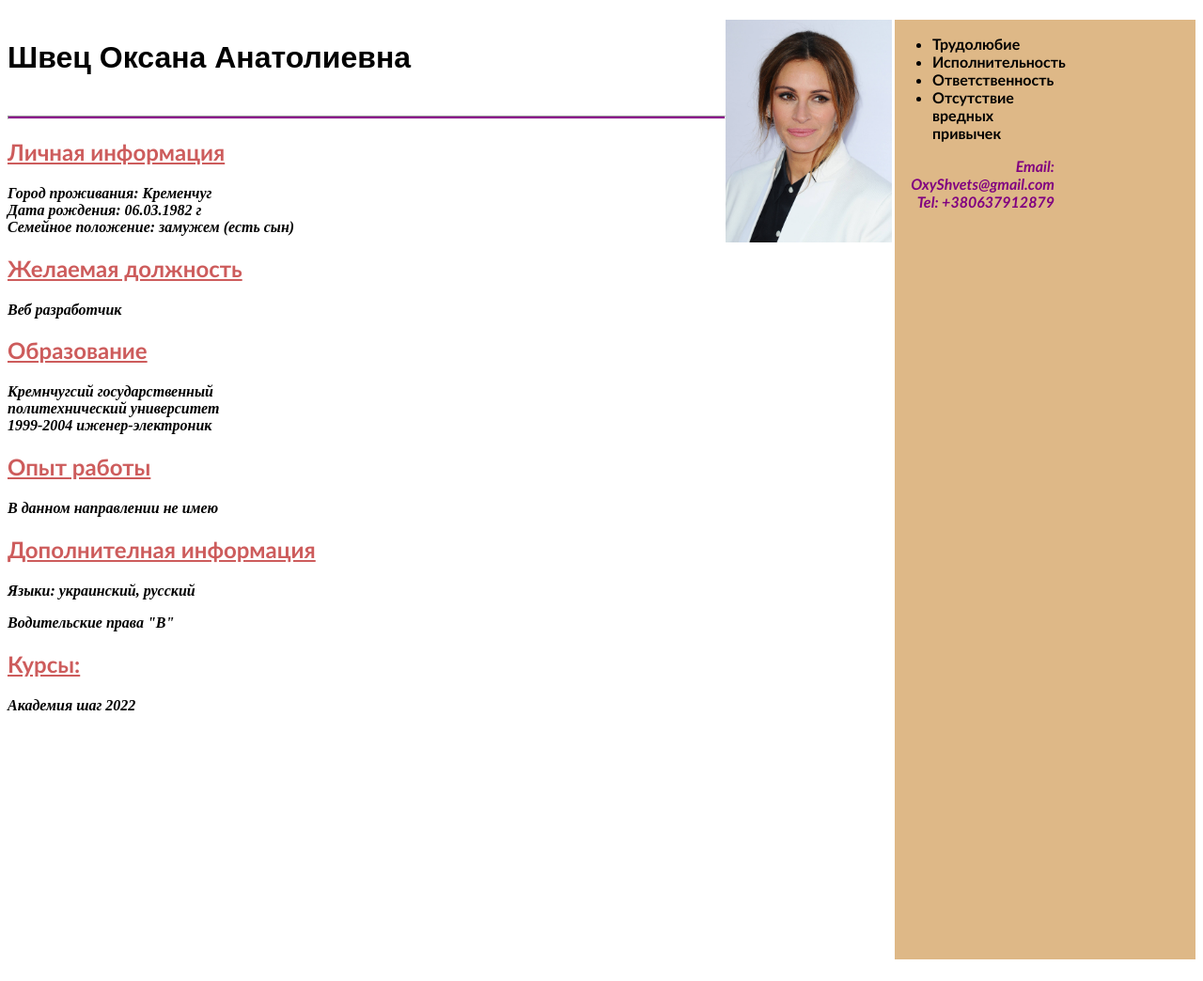
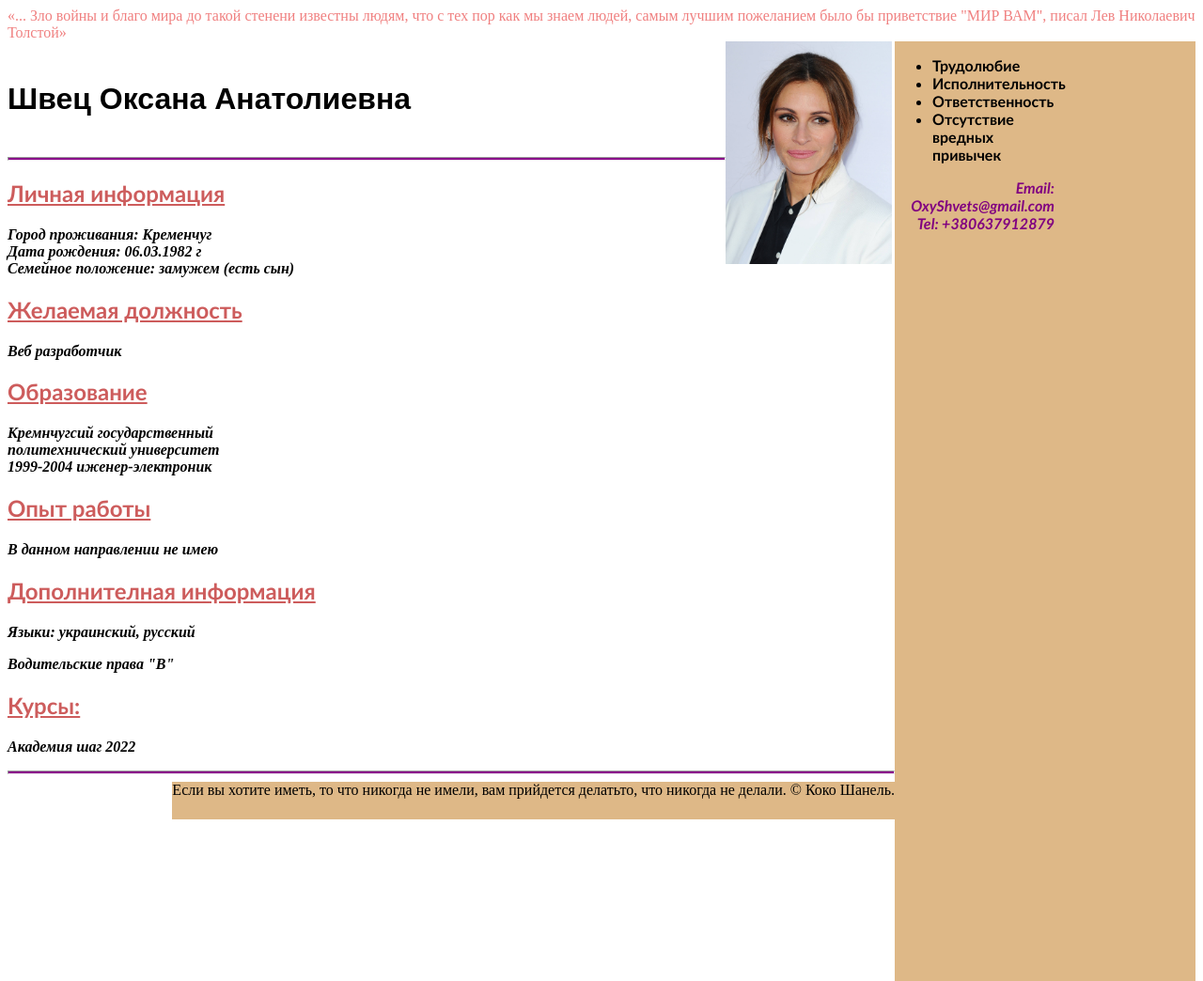
Before and after one commit to DimagaDev/FrontEnd21, a plain HTML site: page index.html in a window 1280 px wide. Shown: the whole page at 94% size. Before the commit the page ends 1021 px from the top, so only its background shows below. Drawn offline with Linux system fonts and the light colour scheme.

Commit message:
add header add footer

```diff
--- a/css/style.css
+++ b/css/style.css
@@ -1,3 +1,8 @@
+q {
+    text-align: center;
+    color: lightcoral;
+}
+
 h1{
         font-size: 50 px;
     font-family: Arial ;
@@ -47,3 +52,11 @@ div{
     float: right;
     padding-right: 150px
 }
+footer{
+    background-color: burlywood;
+    display: inline-block;
+    height:40px;
+    float: right;
+
+
+}
--- a/index.html
+++ b/index.html
@@ -9,6 +9,10 @@
 
     </head>
     <body>
+    <header>
+       <q>... Зло войны и благо мира до такой стенени известны людям, что с тех пор как мы знаем людей,
+            самым лучшим пожеланием было бы приветствие "МИР ВАМ", писал Лев Николаевич Толстой</q>
+    </header>
         <div>
             <ul>
                 <li>Трудолюбие</li>
@@ -38,5 +42,10 @@
         <p> Водительские права <b> "B"</b></p>
         <h2>Курсы:</h2>
         <p>Академия шаг 2022</p>
+    <hr>
+    <footer>
+         Если вы хотите иметь, то что никогда не имели, вам прийдется делатьто, что никогда не делали.
+        &copy; Коко Шанель.
+        </footer>
     </body>
 </html>
```
